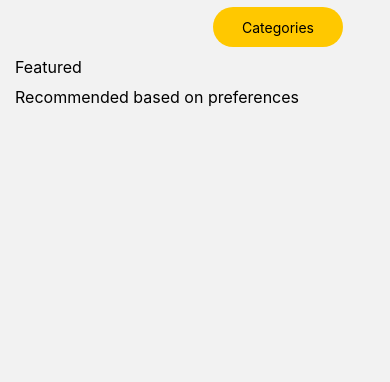
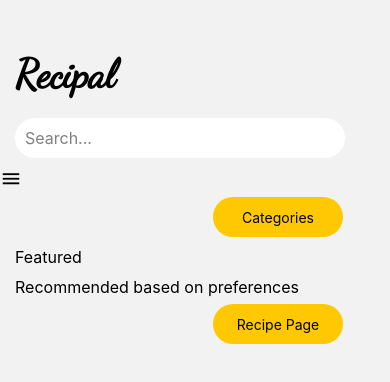
Before and after one commit to marvin-c/Recipal, a React Native app in the folder Recipal/: screen /Home in a window 390 px wide. Shown: the top 382 px of the page. Built offline with nearby package versions, Linux system fonts and the light colour scheme.

Commit message:
linked getstarted to homepage

```diff
--- a/Recipal/Screens/HomeScreen.js
+++ b/Recipal/Screens/HomeScreen.js
@@ -1,35 +1,104 @@
-import { SafeAreaView, ScrollView, StyleSheet, Text, View, TouchableOpacity } from 'react-native';
+import { TouchableHighlight, SafeAreaView, ScrollView, StyleSheet, Text, View, TouchableOpacity } from 'react-native';
 import { useNavigation } from '@react-navigation/native';
+import React, { useState, useEffect } from 'react';
 import { StatusBar } from 'expo-status-bar';
+import { MaterialCommunityIcons } from '@expo/vector-icons';
+import * as Font from 'expo-font';
 
 const HomeScreen = () => {
-    const navigation = useNavigation()
+  const [fontLoaded, setFontLoaded] = useState(false);
+  const [menuVisible, setMenuVisible] = useState(false);
+  const navigation = useNavigation();
+
+  // Load the custom font
+  useEffect(() => {
+    async function loadFont() {
+      await Font.loadAsync({
+        'DancingScript-Regular': require('../assets/fonts/DancingScript-Regular.ttf'),
+      });
+      setFontLoaded(true);
+    }
+    loadFont();
+  }, []);
+
+  if (!fontLoaded) {
+    return null; // Wait for the font to load before rendering the screen
+  }
+
   return (
     <SafeAreaView>
       <ScrollView>
         <View>
+          <View style={styles.header}>
+            <Text style={styles.headerText}>Recipal</Text>
+          </View>
+          <View>
+            <View style={styles.searchBox}>
+              <Text style={styles.searchText}>Search...</Text>
+            </View>
+            <View>
+            <TouchableOpacity onPress={() => setMenuVisible(!menuVisible)}>
+              <MaterialCommunityIcons name="menu" size={22} color="black" />
+            </TouchableOpacity>
             <TouchableOpacity onPress={() => navigation.navigate('Categories')} style={styles.btn}>
-                       <Text style={{color: 'black'}}>Categories</Text>
+              <Text style={{ color: 'black' }}>Categories</Text>
             </TouchableOpacity>
-                    <Text style={styles.subttlCointainer}>
-                        Featured
-                    </Text>
-                    <Text style={styles.subttlCointainer}>
-                        Recommended based on preferences
-                    </Text>
+            </View>
+          </View>
+          <Text style={styles.subttlContainer}>Featured</Text>
+          <Text style={styles.subttlContainer}>Recommended based on preferences</Text>
+          <TouchableHighlight style={styles.btn} underlayColor="rgba(255, 200, 0, 0.75)">
+            <Text style={styles.buttonText}>Recipe Page</Text>
+          </TouchableHighlight>
         </View>
       </ScrollView>
-            <StatusBar style='dark' />
+      {menuVisible && (
+        <View style={styles.menu}>
+          <TouchableOpacity onPress={() => navigation.navigate('Categories')}>
+            <Text style={styles.menuButton}>Categories</Text>
+          </TouchableOpacity>
+          <TouchableOpacity onPress={() => navigation.navigate('AboutUs')}>
+            <Text style={styles.menuButton}>About Us</Text>
+          </TouchableOpacity>
+        </View>
+      )}
+      <StatusBar style="dark" />
     </SafeAreaView>
   );
-}
+};
 
 const styles = StyleSheet.create({
-    bgcolorContainer: {
+  header: {
+    paddingTop: 50,
+    paddingBottom: 10,
+    flexDirection: 'row',
+    justifyContent: 'space-between',
+    alignItems: 'center',
+    paddingHorizontal: 15,
+  },
+  headerText: {
+    fontFamily: 'DancingScript-Regular',
+    fontWeight: '600',
+    fontSize: 40,
+    color: 'black',
+  },
+  searchBox: {
     backgroundColor: 'white',
-      height: 1600,
+    marginTop: 10,
+    marginBottom: 10,
+    marginHorizontal: 15,
+    borderRadius: 100,
+    height: 40,
+    width: 330,
+    justifyContent: 'center',
+    paddingHorizontal: 10,
   },
-    subttlCointainer: {
+  searchText: {
+    fontFamily: 'System',
+    fontSize: 16,
+    color: 'gray',
+  },
+  subttlContainer: {
     paddingLeft: 15,
     fontSize: 16,
     marginTop: 10,
@@ -49,6 +118,20 @@ const styles = StyleSheet.create({
         fontSize: 16,
         color: 'black',
     },
+    menuContainer: {
+      flexDirection: 'row',
+      justifyContent: 'flex-end',
+      marginHorizontal: 15,
+      marginBottom: 10,
+    },
+    menuBtn: {
+      backgroundColor: '#FFC800',
+      width: 50,
+      height: 40,
+      borderRadius: 20,
+      justifyContent: 'center',
+      alignItems: 'center',
+    },
 });
 
 export default HomeScreen;
--- a/Recipal/Screens/SplashScreen.js
+++ b/Recipal/Screens/SplashScreen.js
@@ -6,6 +6,8 @@ import BackgroundImg from '../Components/BackgroundImage';
   const SplashScreen = ({ navigation }) => {
   const handleLoginPress = () => {navigation.navigate('Login');}; //call the loginScreen on button press
   const handleSignUpPress = () => {navigation.navigate('Signup');}; //call the SignupScreen on button press
+  const handleHomeScreen = () => {navigation.navigate('Home');}; //call the Landing page on button press
+
   return (
     <SafeAreaView style={styles.container}>
 
@@ -16,7 +18,7 @@ import BackgroundImg from '../Components/BackgroundImage';
       <TouchableHighlight //button container, 'TouchableHighlight' allowed me to use the borderRadius style tool
         style={styles.button}
         underlayColor="rgba(255, 200, 0, 0.75)" //Downpress button color and alpha level
-        onPress={() => Alert.alert('Button pressed')}>
+        onPress={handleHomeScreen}>
         <Text style={styles.buttonText}>Get started</Text>
       </TouchableHighlight>
 
```
Also changed, not shown: 2 other files (tests, documents, lock files or other folders). Lines whose indentation alone changed are shown as unchanged.
